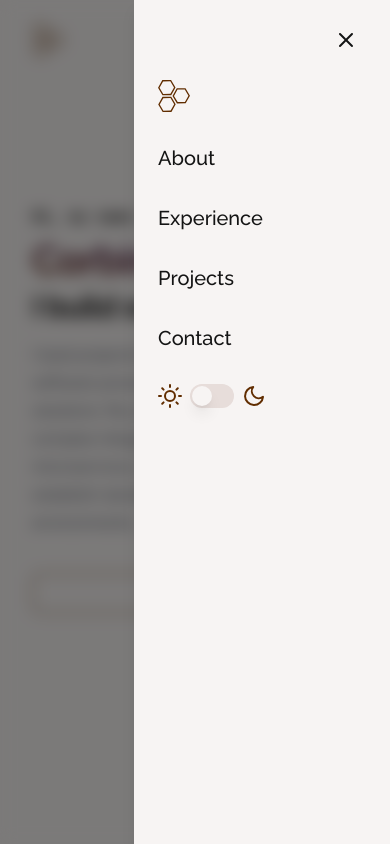
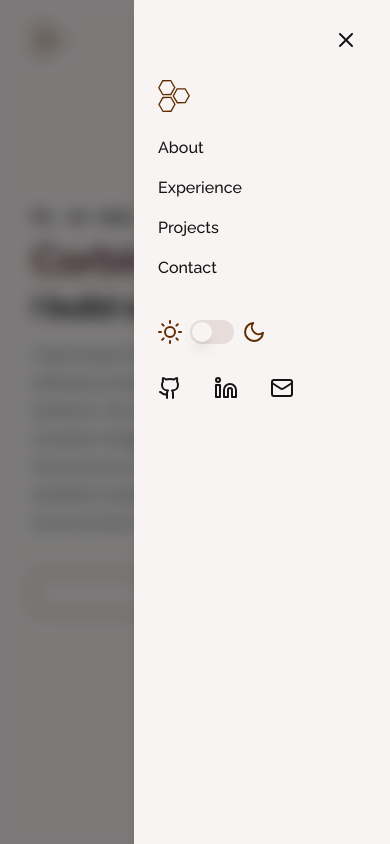
Before and after one commit to corbinmurray/corbinmurray-dev, a Next.js app: page / in a window 390 px wide. Both pictures are taken after a click on the icon 346 px from the left and 40 px from the top of the page. Shown: the top 844 px of the page. Built offline with nearby package versions, Linux system fonts and the light colour scheme.

Commit message:
Add social links to nav

```diff
--- a/components/ui/navbar.tsx
+++ b/components/ui/navbar.tsx
@@ -1,4 +1,5 @@
 "use client";
+import SocialLinks from "@/components/ui/social-links";
 import ThemeToggle from "@/components/ui/theme-toggle";
 import { cn } from "@/lib/utils";
 import { AnimatePresence, motion, useMotionValueEvent, useScroll, Variants } from "motion/react";
@@ -149,13 +150,13 @@ export default function Navbar({ className }: { className: string }) {
 
 						{/* Sliding Mobile Menu */}
 						<motion.div
-							className="fixed top-0 right-0 h-full w-64 bg-background shadow-lg z-50 p-6 flex flex-col space-y-8 items-start pt-20"
+							className="fixed top-0 right-0 h-full w-64 bg-background shadow-lg z-50 px-6 flex flex-col items-start pt-20"
 							variants={mobileNavMenuContainerAnimationVariants}
 							initial="hidden"
 							animate="visible"
 							exit="hidden">
 							{/* Brand */}
-							<motion.div className="text-xl font-bold text-primary" variants={mobileNavMenuChildrenAnimationVariants}>
+							<motion.div className="text-xl font-bold text-primary mb-4" variants={mobileNavMenuChildrenAnimationVariants}>
 								<svg fill="currentColor" viewBox="0 0 40.029 40.029" className="text-primary w-8">
 									<g>
 										<g>
@@ -174,32 +175,22 @@ export default function Navbar({ className }: { className: string }) {
 								</svg>
 							</motion.div>
 
-							<motion.div className="text-xl font-bold text-primary" variants={mobileNavMenuChildrenAnimationVariants}>
-								<Link href="#about" className="md:text-md lg:text-lg font-medium text-foreground hover:text-primary transition-colors" onClick={closeMenu}>
-									About
-								</Link>
+							{navItems.map((navItem, i) => {
+								return (
+									<motion.div key={i} variants={mobileNavMenuChildrenAnimationVariants} whileHover={{ scale: 1.1 }} className="my-2">
+										<Link href={navItem.href} className="md:text-lg lg:text-lg xl:text-xl font-medium hover:text-primary" onClick={closeMenu}>
+											{navItem.name}
+										</Link>
+									</motion.div>
+								);
+							})}
+
+							<motion.div className="text-xl font-bold text-primary mt-8" variants={mobileNavMenuChildrenAnimationVariants}>
+								<ThemeToggle />
 							</motion.div>
 
-							<motion.div className="text-xl font-bold text-primary" variants={mobileNavMenuChildrenAnimationVariants}>
-								<Link href="#experience" className="md:text-md lg:text-lg font-medium text-foreground hover:text-primary transition-colors" onClick={closeMenu}>
-									Experience
-								</Link>
-							</motion.div>
-
-							<motion.div className="text-xl font-bold text-primary" variants={mobileNavMenuChildrenAnimationVariants}>
-								<Link href="#projects" className="md:text-md lg:text-lg font-medium text-foreground hover:text-primary transition-colors" onClick={closeMenu}>
-									Projects
-								</Link>
-							</motion.div>
-
-							<motion.div className="text-xl font-bold text-primary" variants={mobileNavMenuChildrenAnimationVariants}>
-								<Link href="#contact" className="md:text-md lg:text-lg font-medium text-foreground hover:text-primary transition-colors" onClick={closeMenu}>
-									Contact
-								</Link>
-							</motion.div>
-
-							<motion.div className="text-xl font-bold text-primary" variants={mobileNavMenuChildrenAnimationVariants}>
-								<ThemeToggle />
+							<motion.div className="mt-8" variants={mobileNavMenuChildrenAnimationVariants}>
+								<SocialLinks orientation="horizontal" />
 							</motion.div>
 						</motion.div>
 					</>
@@ -226,9 +217,9 @@ const mobileNavMenuChildrenAnimationVariants: Variants = {
 	visible: {
 		x: 0,
 		opacity: 1,
-		transition: { duration: 0.75, ease: [0.33, 1, 0.68, 1] },
+		transition: { duration: 0.5, ease: [0.33, 1, 0.68, 1] },
 	},
-	hidden: { x: 75, opacity: 0, transition: { duration: 0.75, ease: [0.33, 1, 0.68, 1] } },
+	hidden: { x: 150, opacity: 0, transition: { duration: 0.5, ease: [0.33, 1, 0.68, 1] } },
 };
 
 const desktopNavMenuContainerAnimationVariants: Variants = {
@@ -251,3 +242,22 @@ const desktopNavMenuChildrenAnimationVariants: Variants = {
 	},
 	hidden: { y: -15 },
 };
+
+const navItems = [
+	{
+		name: "About",
+		href: "#about",
+	},
+	{
+		name: "Experience",
+		href: "#experience",
+	},
+	{
+		name: "Projects",
+		href: "#projects",
+	},
+	{
+		name: "Contact",
+		href: "#contact",
+	},
+];
--- a/components/ui/social-links.tsx
+++ b/components/ui/social-links.tsx
@@ -12,7 +12,12 @@ const SocialLinks = ({ orientation }: { orientation: "horizontal" | "vertical" }
 			})}>
 			{SOCIALS.map((social, i) => {
 				return (
-					<motion.li key={i}>
+					<motion.li
+						key={i}
+						initial={{ scale: 1 }}
+						whileHover={{ scale: 1.1 }}
+						transition={{ duration: 0.1, ease: [0.33, 1, 0.68, 1] }}
+						className="hover:text-primary">
 						<a href={social.href}>{social.icon}</a>
 					</motion.li>
 				);
```
